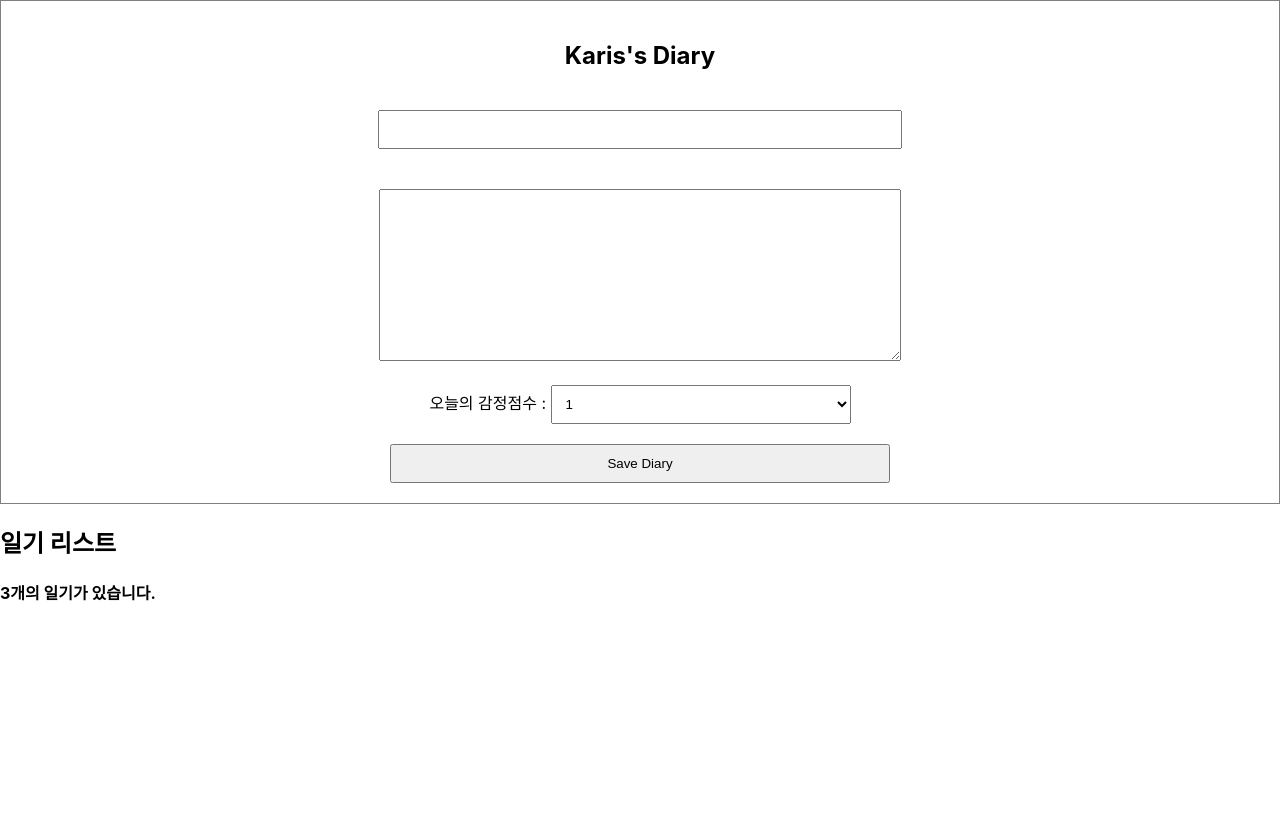
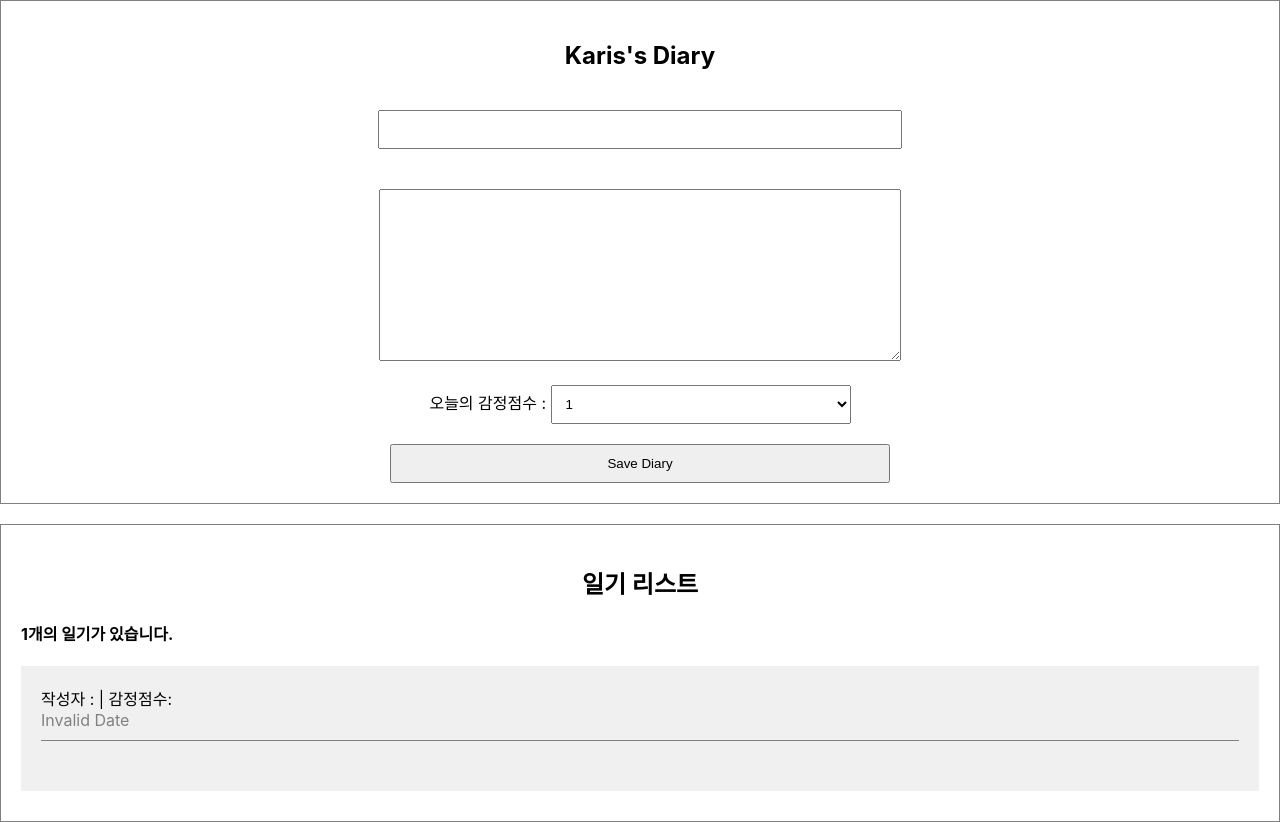
Before and after one commit to KARIS-SOL/BiteReact, a React (Create React App) app: page / in a window 1280 px wide. Before the commit the page ends 800 px from the top, so only its background shows below. Built offline with nearby package versions, Linux system fonts and the light colour scheme.

Commit message:
new Item 추가를 useRef와 useState로 설정

```diff
--- a/src/App.css
+++ b/src/App.css
@@ -24,3 +24,38 @@ textarea {
   padding: 10px;
   cursor: pointer;
 }
+
+/* LIST */
+.DiaryList {
+  border: 1px solid gray;
+  padding: 20px;
+  margin-top: 20px;
+}
+
+.DiaryList h2 {
+  text-align: center;
+}
+
+/* ITEM */
+
+.DiaryItem {
+  background-color: rgb(240, 240, 240);
+  margin-bottom: 10px;
+  padding: 20px;
+}
+
+.DiaryItem .info {
+  border-bottom: 1px solid gray;
+  padding-bottom: 10px;
+  margin-bottom: 10px;
+}
+
+.DiaryItem .date {
+  color: gray;
+}
+
+.DiaryItem .content {
+  font-weight: bold;
+  margin-bottom: 30px;
+  margin-top: 30px;
+}
--- a/src/App.js
+++ b/src/App.js
@@ -1,38 +1,65 @@
 import "./App.css";
 import DiaryEditor from "./DiaryEditor";
 import DiaryList from "./DiaryList";
+import { useRef, useState } from "react";
 
-const dummyList = [
-  {
-    id: 1,
-    author: "Karis",
-    content: "Hello",
-    emotion: 2,
-    created_date: new Date().getTime(),
-  },
-  {
-    id: 2,
-    author: "Tom",
-    content: "I wonder why",
-    emotion: 3,
-    created_date: new Date().getTime(),
-  },
-  {
-    id: 3,
-    author: "Mindi",
-    content: "I my me mine",
-    emotion: 4,
-    created_date: new Date().getTime(),
-  },
-];
+// const dummyList = [
+//   {
+//     id: 1,
+//     author: "Karis",
+//     content: "Hello",
+//     emotion: 2,
+//     created_date: new Date().getTime(),
+//   },
+//   {
+//     id: 2,
+//     author: "Tom",
+//     content: "I wonder why",
+//     emotion: 3,
+//     created_date: new Date().getTime(),
+//   },
+//   {
+//     id: 3,
+//     author: "Mindi",
+//     content: "I my me mine",
+//     emotion: 4,
+//     created_date: new Date().getTime(),
+//   },
+// ];
 
 //diaryList 를 props 로 전달
 
 function App() {
+  // DummyData를 관리할 수 있는 state를 설정할 것  -> useState 사용
+  // 일기 Data를 저장해야하므로, 배열로 설정 한 후 <DiaryList diaryList={[data]} /> 에 prop으로 내려준다
+
+  const [data, setData] = useState([]);
+
+  // 원래 Id 는 1 , 2, 3 으로 배열에서 사용하기 때문에 여기서 설정할 때에는 useRef 로 관리
+  // index 의 시작은 0 부터
+  // id: dataId.current 는 0 부터 시작하는 값을 갖는것
+  const dataId = useRef(0);
+
+  // 일기배열에 새로운 일기를 추가하는 함수 만들기 -> DiaryEditor 에 prop 으로 내려주기
+  // 어떤걸 받아올지 모르므로, parameter 로 받아올것 -> author, content, emotion
+  const onCreate = (author, content, emotion) => {
+    const created_date = new Date().getTime();
+    // 새로운 일기 데이터로 추가해야할 것들 함수
+    const newItem = {
+      author,
+      content,
+      emotion,
+      created_date,
+      id: dataId.current,
+    };
+    // const dataId = useRef(0); 가 index 를 1씩 증가를 해줘야 하므로
+    dataId.current += 1;
+    setData([newItem, ...data]);
+  };
   return (
     <div className="App">
-      <DiaryEditor />
-      <DiaryList diaryList={dummyList} />
+      <DiaryEditor onCreate={onCreate} />
+      <DiaryList diaryList={[data]} />
     </div>
   );
 }
--- a/src/DiaryItem.js
+++ b/src/DiaryItem.js
@@ -1,7 +1,18 @@
 // DiaryList 의 배열에 배열대신 DiaryItem 을 연결함
-
-const DiaryItem = () => {
-  return <div className="DiaryItem"></div>;
+// console 창에서 const DiaryItem = ({}) 에 들어가는 prop을 찾아서 전달
+const DiaryItem = ({ author, content, created_date, emotion, id }) => {
+  return (
+    <div className="DiaryItem">
+      <div className="info">
+        <span>
+          작성자 : {author} | 감정점수: {emotion}
+        </span>
+        <br />
+        <span className="date">{new Date(created_date).toLocaleString()}</span>
+      </div>
+      <div className="content">{content}</div>
+    </div>
+  );
 };
 
 export default DiaryItem;
--- a/src/DiaryList.js
+++ b/src/DiaryList.js
@@ -1,4 +1,5 @@
 import DiaryItem from "./DiaryItem";
+
 // diaryList 가 props 로 받아서 들어옴 from App.js
 const DiaryList = ({ diaryList }) => {
   // 정상적으로 prop을 받았는지 확인 console
@@ -14,7 +15,8 @@ const DiaryList = ({ diaryList }) => {
           (
             it // 배열의 하나하나의 요소가 바뀌어서 들어옴 from app Component
           ) => (
-            <DiaryItem />
+            // ...it에 들어있는 모든 아이템이 prop으로 전달됨
+            <DiaryItem key={it.id} {...it} />
             // <div key={it.id}>
             //   <div>작성자 : {it.author}</div>
             //   <div>일기 : {it.content}</div>
```
